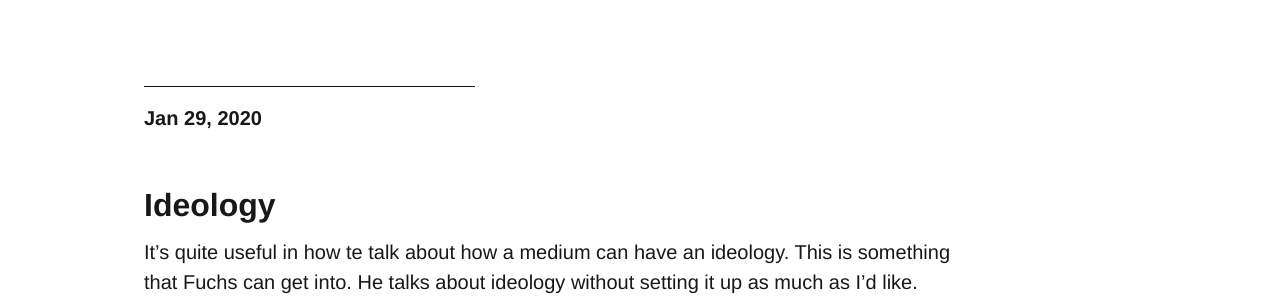
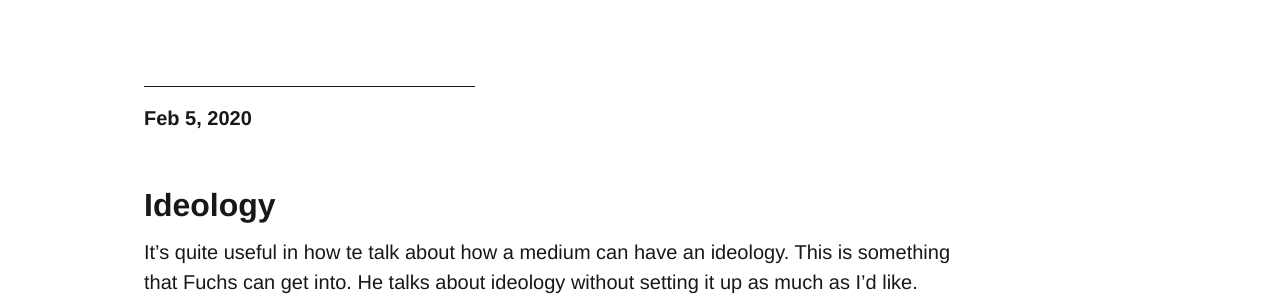
Before and after one commit to brettpetch/MIT-2155, a Jekyll site: the page built from _posts/2020-02-05-Ideology.md, in a window 1280 px wide and 900 px high. Shown: the part 284-584 px from the top of the window. Built offline with Jekyll 4.4.1, drawn with Linux system fonts in a browser that asks for light colours; comment, search, counter and statistics services are not loaded.

Commit message:
fix date

```diff
--- a/_posts/2020-02-05-Ideology.md
+++ b/_posts/2020-02-05-Ideology.md
@@ -1,7 +1,7 @@
 ---
-title:
+title: Ideology
 author: Brett Petch
-date: 2020-01-29 09:30:00
+date: 2020-02-05 09:30:00
 layout: category-post
 category:
     - lecture
```
